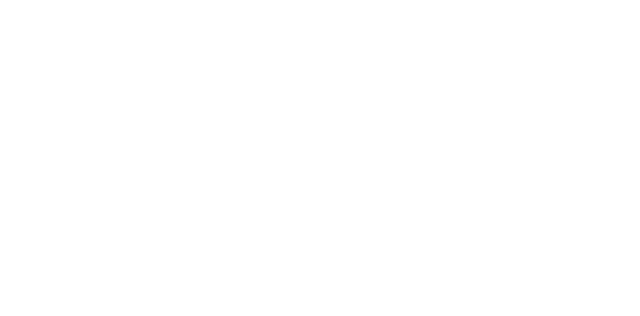
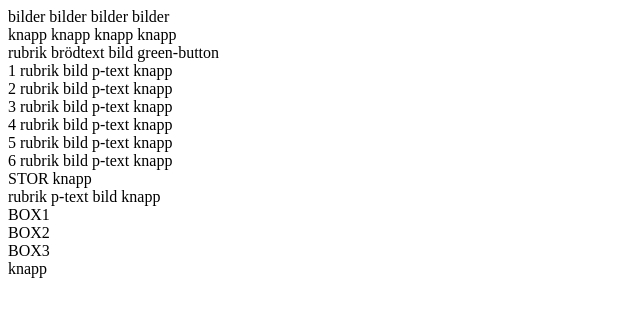
Before and after one commit to TomasPaepke/JS24-HTML-CSS-examinerande-uppgift1, a plain HTML site: page index.html in a window 1280 px wide. Shown: the whole page, without its empty margins (0-640 px from the left). Drawn offline with Linux system fonts and the light colour scheme.

Commit message:
html planning

```diff
--- a/index.html
+++ b/index.html
@@ -7,6 +7,101 @@
   <link rel="stylesheet" href="css/style.css">
 </head>
 <body>
+  <header>
+    bilder
+    bilder
+    bilder
+    bilder
+    <nav>
+      knapp
+      knapp
+      knapp
+      knapp
+    </nav>
+  </header>
+  <main>
+    rubrik
+    brödtext
+    bild
+    green-button
+  </main>
 
+  <article>
+    <section> <!--BOX 1-6 kommer här i section-->
+      1
+      rubrik
+      bild
+      p-text
+      knapp
+    </section>
+
+    <section>
+      2
+      rubrik
+      bild
+      p-text
+      knapp
+    </section>
+
+    <section>
+      3
+      rubrik
+      bild
+      p-text
+      knapp
+    </section>
+
+    <section>
+      4
+      rubrik
+      bild
+      p-text
+      knapp
+    </section>
+
+    <section>
+      5
+      rubrik
+      bild
+      p-text
+      knapp
+    </section>
+
+    <section>
+      6
+      rubrik
+      bild
+      p-text
+      knapp
+    </section>
+
+    STOR knapp
+
+  </article>
+
+  <aside>
+    rubrik
+    p-text
+    bild
+    knapp
+  </aside>
+
+  <footer>
+
+    <section>
+      BOX1
+    </section>
+
+    <section>
+      BOX2
+    </section>
+
+    <section>
+        BOX3
+    </section>
+
+    knapp
+
+  </footer>
 </body>
 </html>
```
